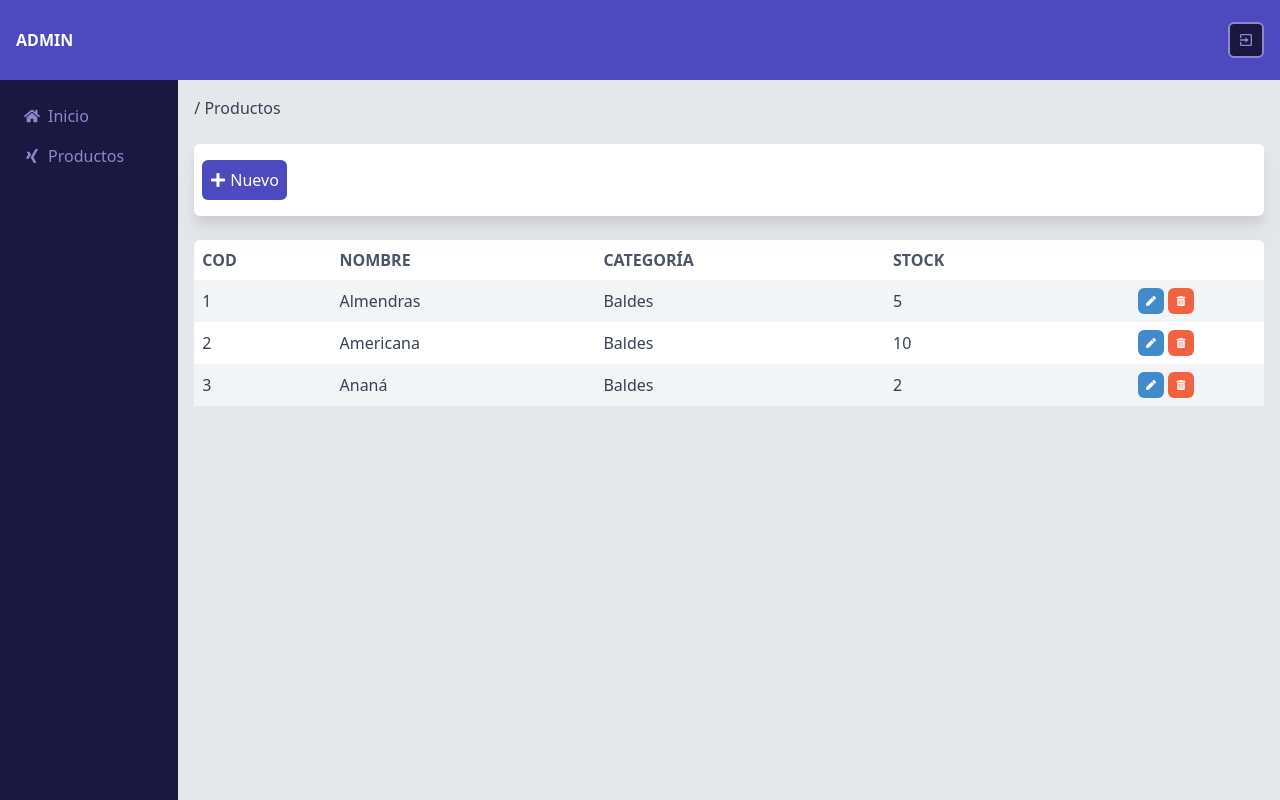
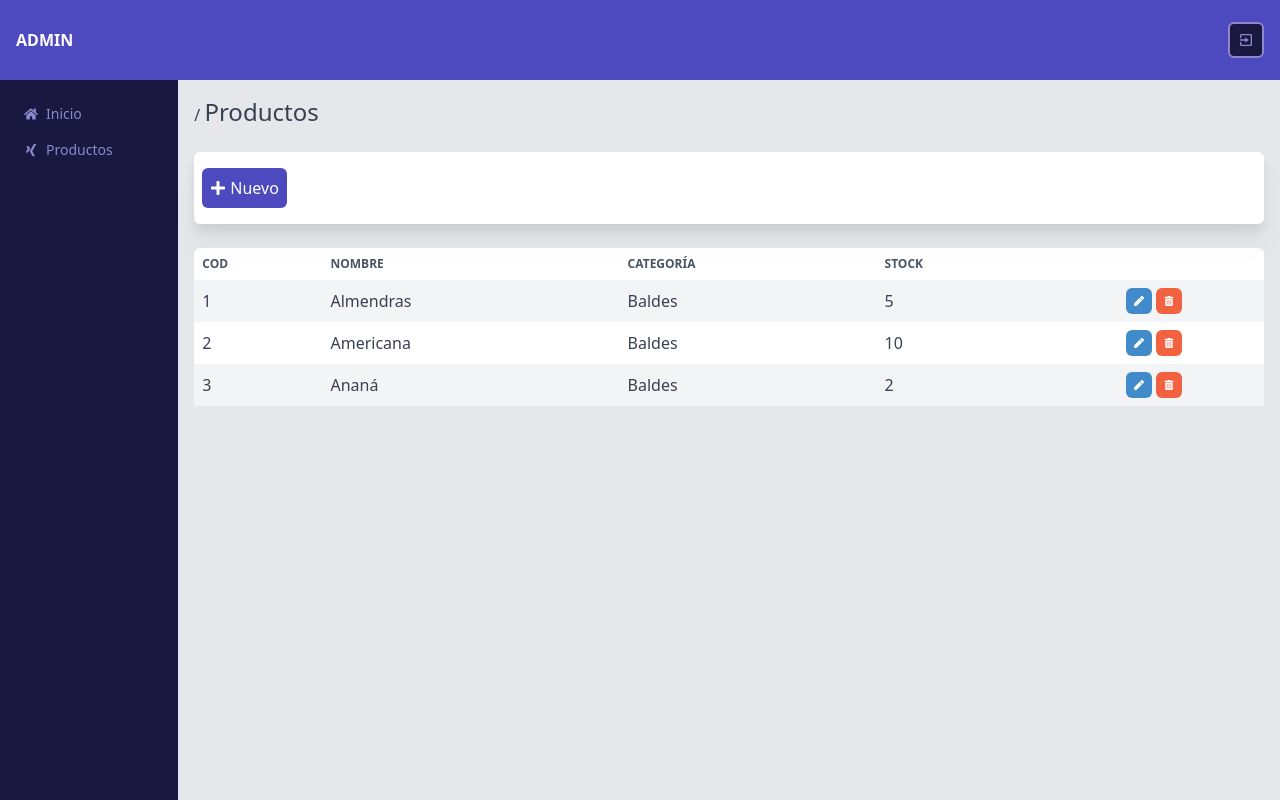
Before and after one commit to lopez-tomas/nextjs-crud, a Next.js app in the folder frontend/: page /productos in a window 1280 px wide. Built offline with nearby package versions, Linux system fonts and the light colour scheme.

Commit message:
[FIX]: 2xl font-size added.

```diff
--- a/frontend/src/pages/productos/index.tsx
+++ b/frontend/src/pages/productos/index.tsx
@@ -6,8 +6,8 @@ const ProductsPage = () => {
   return (
     <>
       <div className='w-full p-4 bg-gray-200'>
-        <h1 className='text-xl text-gray-700'>
-          / Productos
+        <h1 className='text-md text-gray-700'>
+          / <span className='text-2xl'>Productos</span>
         </h1>
 
         <div className='my-6 px-2 py-4 bg-white-color rounded-md drop-shadow-xl'>
--- a/frontend/tailwind.config.js
+++ b/frontend/tailwind.config.js
@@ -6,10 +6,10 @@ module.exports = {
     "./src/containers/**/*.{js,ts,jsx,tsx}",
   ],
   theme: {
-    fontSize: {
-      '2xs': ['0.625rem', '0.75rem'],
-    },
     extend: {
+      fontSize: {
+        '2xs': ['0.625rem', '0.75rem'],
+      },
       colors: {
         'white-color': 'var(--white)',
         'black-color': 'var(--black)',
```
